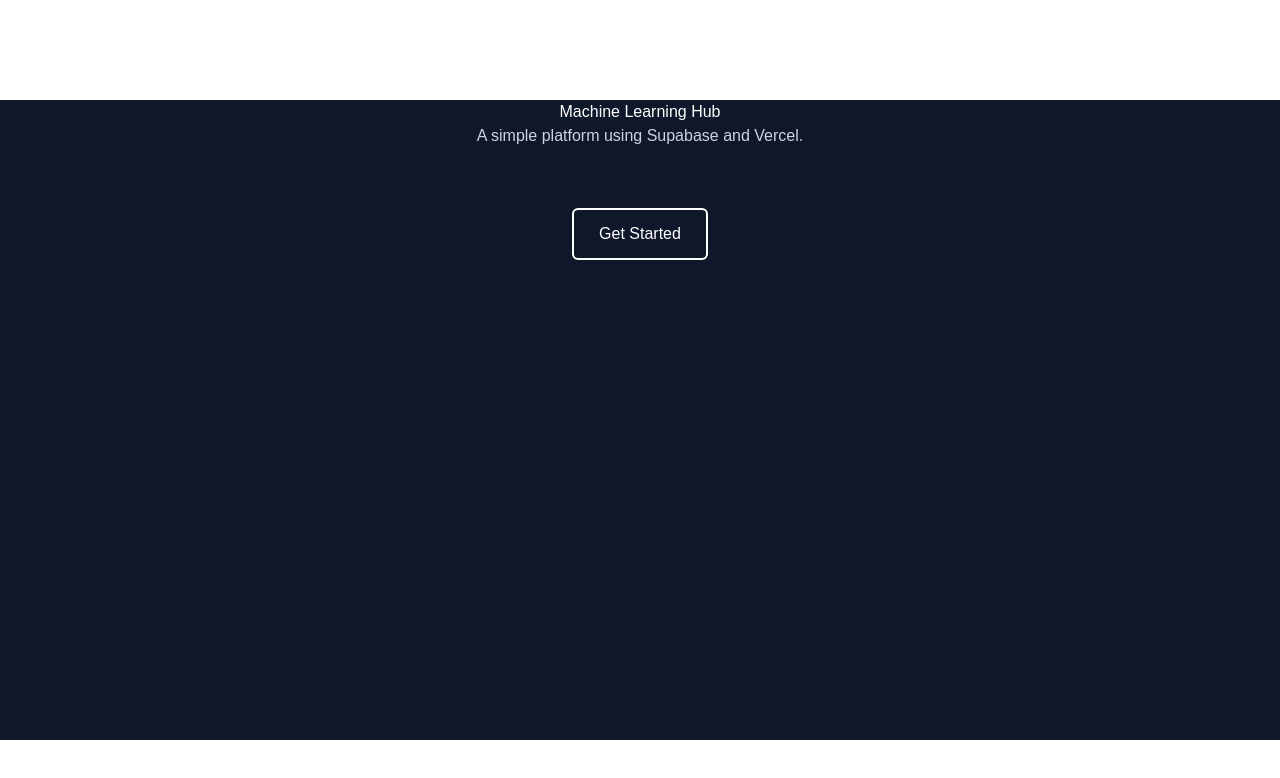
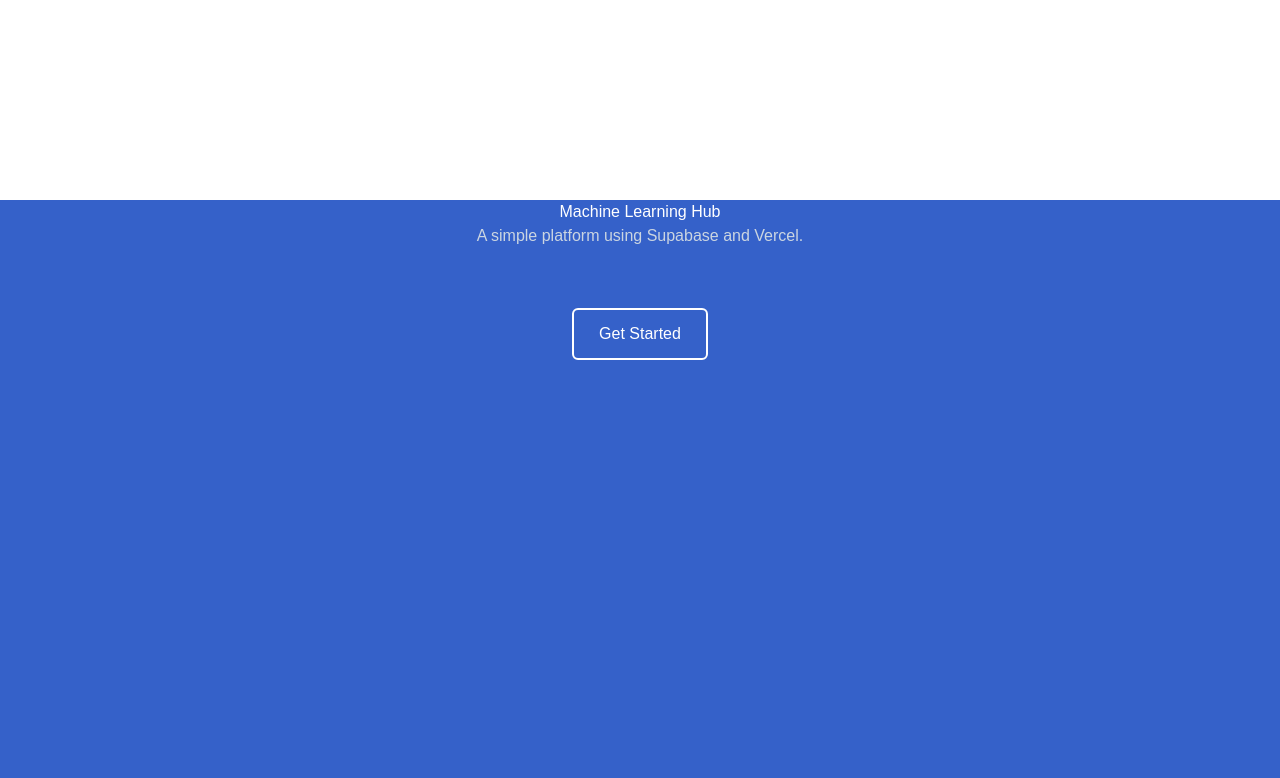
Before and after one commit to DaleHarveyBacaoco/machine-learning-huh, a Next.js app: page / in a window 1280 px wide. Shown: the top 778 px of the page. Built offline with nearby package versions, Linux system fonts and the light colour scheme.

Commit message:
Minor Adjustments2

```diff
--- a/app/page.tsx
+++ b/app/page.tsx
@@ -4,9 +4,9 @@
   return (
     <div style={{
       textAlign: "center",
-      marginTop: "100px",
-      background: "#0f172a",
-      height: "80vh",
+      marginTop: "200px",
+      background: "#3561c9",
+      height: "150vh",
       color: "white"
     }}>
       <h1>Machine Learning Hub</h1>
```
